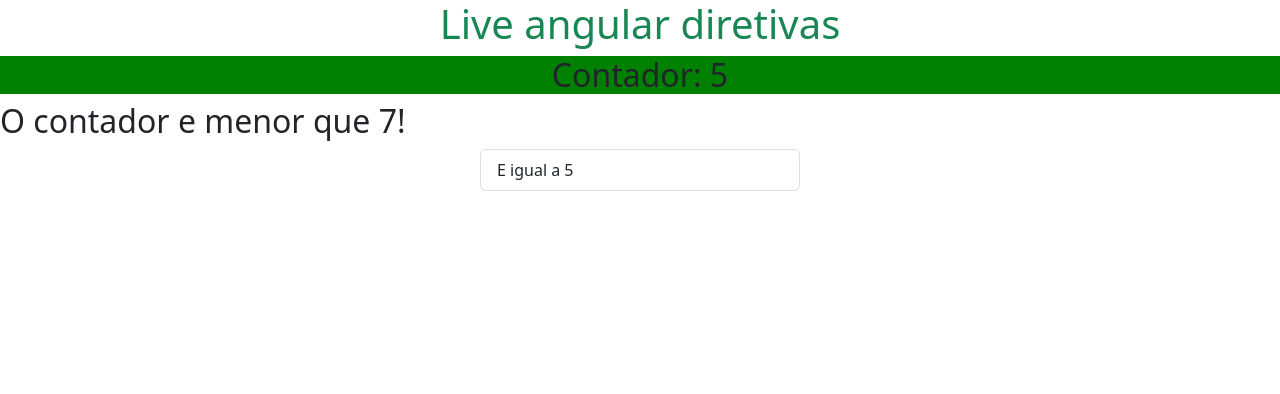
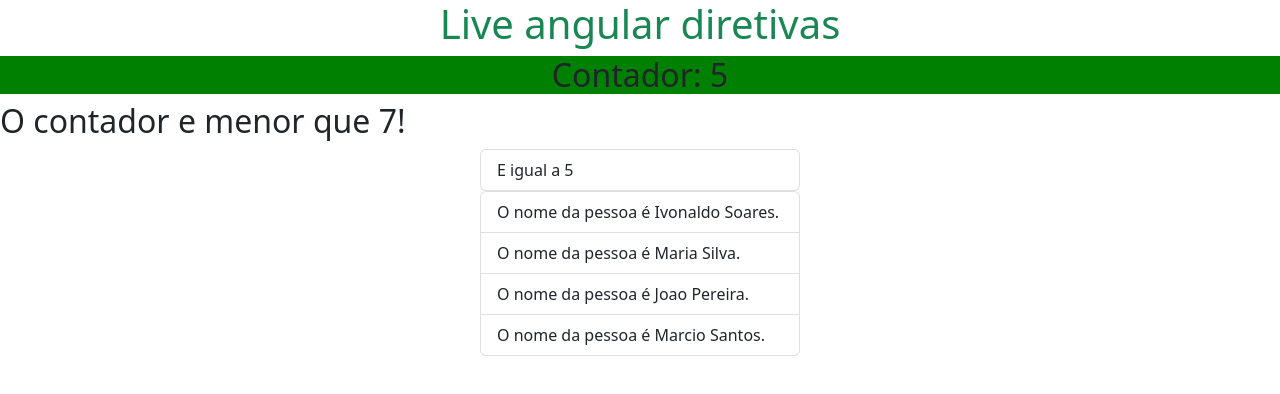
Before and after one commit to peoft/angular-live, an Angular app: page / in a window 1280 px wide. Shown: the top 394 px of the page. Built offline with nearby package versions, Linux system fonts and the light colour scheme.

Commit message:
Usando ngFor

```diff
--- a/src/app/app.component.html
+++ b/src/app/app.component.html
@@ -38,3 +38,12 @@
     ESSE E O DEFAULT
   </li>
 </ul>
+
+<ul class="list-group mx-auto col-3">
+  <li
+  class="list-group-item"
+  *ngFor="let pessoa of pessoas"
+  >
+  O nome da pessoa é {{ pessoa.nome }} {{ pessoa.sobrenome }}.
+  </li>
+</ul>
--- a/src/app/app.component.ts
+++ b/src/app/app.component.ts
@@ -8,11 +8,32 @@
 export class AppComponent implements OnInit{
   count: number  = 0;
 
+  pessoas = [
+    {
+      nome: "Ivonaldo",
+      sobrenome: "Soares"
+    },
+    {
+      nome: "Maria",
+      sobrenome: "Silva"
+    },
+    {
+      nome: "Joao",
+      sobrenome: "Pereira"
+    }
+    ,
+    {
+      nome: "Marcio",
+      sobrenome: "Santos"
+    }
+  ]
+
   constructor() {
 
   }
 
   ngOnInit(): void {
+    console.log(this.pessoas);
     let interval = setInterval(() => {
       this.count++;
       if (this.count == 10) {
```
